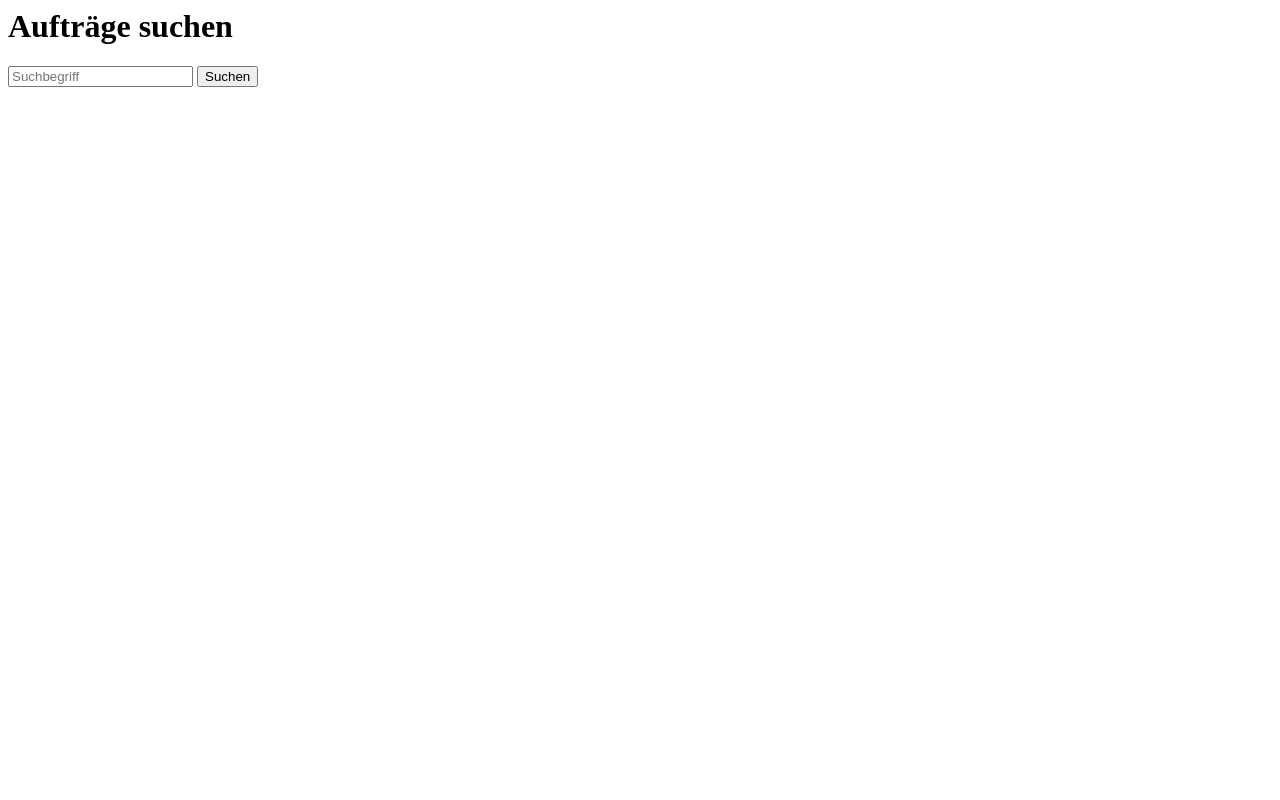
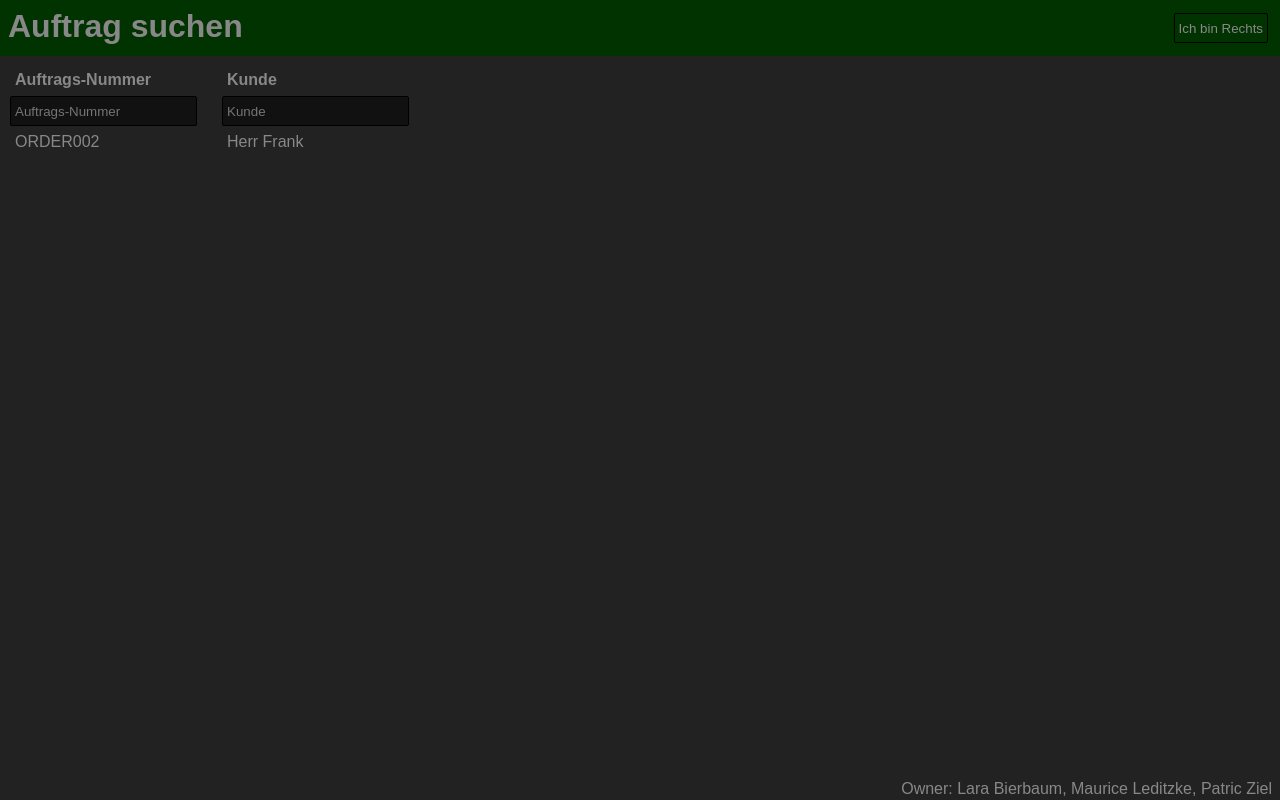
Before and after one commit to ITFA23Bierbaum/inventoryOverview, a Django app: page / in a window 1280 px wide. Run offline with Django 4.2, Linux system fonts and the light colour scheme; data comes from the database, SQL or seed files in the repository.

Commit message:
Auftrags-Tabelle umgesetzt

```diff
--- a/inventoryOverview/inventory/templates/inventory/base.html
+++ b/inventoryOverview/inventory/templates/inventory/base.html
@@ -1 +1,114 @@
-{% block content %}{% endblock %}
+<head>
+    <title>{{ title }}</title>
+    <style>
+        :root {
+          --dark-green: #030;
+          --dark-green-hover: #040;
+          --dark: #111;
+          --dark-hover: #141414;
+          --background: #222;
+          --text: #888;
+        }
+
+        * {
+            font-family: sans-serif;
+        }
+
+        body {
+            margin: 0;
+            background-color: var(--background);
+        }
+
+        body > div {
+            padding: 8px;
+        }
+
+        .bannerDiv {
+            display: flex;
+            height: 40px;
+            background-color: var(--dark-green);
+            justify-content: space-between;
+        }
+
+        .bannerDiv > form {
+            display: flex;
+            align-items: center;
+            height: 100%;
+        }
+
+        .bannerDiv > form > * {
+            margin: 4px;
+        }
+
+        .contentDiv {
+            height: calc(100% - 100px);
+        }
+
+        .subcontentDiv {
+            height: 10px;
+            display: flex;
+            justify-content: flex-end;
+        }
+
+        h1, button, label, input {
+            color: var(--text);
+            margin: 0;
+        }
+
+        h1, th, td {
+            cursor: default;
+        }
+
+        input, button {
+            height: 30px;
+            border-radius: 2px;
+            border: 1px solid #000000;
+            padding: 4px;
+        }
+
+        input[type='search'] {
+            background: var(--dark);
+        }
+
+        input[type='search']:hover {
+            background: var(--dark-hover);
+        }
+
+        button {
+            background: var(--dark-green);
+        }
+
+        button:hover {
+            background: var(--dark-green-hover);
+        }
+
+        table tr > * {
+            text-align: left;
+            color: var(--text);
+        }
+
+        .header > th,
+        .contentRow > td {
+            padding: 5px;
+        }
+        .filter > th {
+            padding: 0;
+        }
+    </style>
+</head>
+<body>
+    <div id="div_flag" class="bannerDiv" >
+        <h1>{{ title }}</h1>
+        <form id="frm_bannerRight">
+            <button type="submit">Ich bin Rechts</button>
+        </form>
+    </div>
+    <div id="div_content" class="contentDiv" >
+        {% block content %}{% endblock %}
+    </div>
+    <div id="div_subcontent" class="subcontentDiv" >
+        <form>
+            <label>Owner: Lara Bierbaum, Maurice Leditzke, Patric Ziel</label>
+        </form>
+    </div>
+</body>
--- a/inventoryOverview/inventory/templates/inventory/search.html
+++ b/inventoryOverview/inventory/templates/inventory/search.html
@@ -1,9 +1,72 @@
 {% extends "inventory/base.html" %}
 {% block content %}
-    <h1>Aufträge suchen</h1>
-    <form method="POST" enctype="multipart/form-data" action="{% url 'order-result' %}">
+    <form id="frm_redirect"
+          method="POST"
+          enctype="multipart/form-data"
+          action="{% url 'order-detail' %}"
+          style="display: none" >
+        <input id="input_redirectValue" name="selectedOrder" type="hidden" />
+    </form>
+    <form id="frm_content" method="POST" enctype="multipart/form-data" >
       {% csrf_token %}
-      <input type="search" placeholder="Suchbegriff" name="searched">
-      <button type="submit">Suchen</button>
+        <style>
+            table.ordersTable tr > *:nth-child(1) {
+                width: 200px;
+            }
+
+            table.ordersTable tr > *:nth-child(2) {
+                width: 300px;
+            }
+        </style>
+        <script>
+            function callback() {
+
+            }
+
+            function filterOnKeyDown(event) {
+                if (event.keyCode >= 48 && event.keyCode <= 57
+                        || event.keyCode >= 65 && event.keyCode <= 90
+                        || event.keyCode == 8) {
+                    console.log(event.path[0].value);
+                }
+            }
+
+            function addFilterToOrders() {
+                [].slice.call(document.getElementsByClassName('filter')[0].getElementsByTagName('input'))
+                        .forEach(function(e) {
+                    e.addEventListener('keyup', filterOnKeyDown, false);
+                });
+            }
+
+            function orderClick(orderNo) {
+                document.getElementById('input_redirectValue').value = orderNo;
+                frm_redirect.submit();
+            }
+        </script>
+        <table id="tbl_orders"
+               class="ordersTable" >
+            <thead >
+                <tr class="header" >
+                    <th>Auftrags-Nummer</th>
+                    <th>Kunde</th>
+                </tr>
+                <tr class="filter" >
+                    <th>
+                        <input type="search" placeholder="Auftrags-Nummer" name="orderNoSearch" >
+                    </th>
+                    <th>
+                        <input type="search" placeholder="Kunde" name="customerSearch" >
+                    </th>
+                </tr>
+            </thead>
+            <tbody>
+                {% for order in orders %}
+                <tr class="contentRow" onclick="orderClick('{{order.number}}');" >
+                    <td>{{order.number}}</td>
+                    <td>{{order.customer.name}}</td>
+                </tr>
+                {% endfor %}
+            </tbody>
+        </table>
     </form>
 {% endblock content %}
--- a/inventoryOverview/inventory/views.py
+++ b/inventoryOverview/inventory/views.py
@@ -6,7 +6,8 @@ from .models import Order, InventoryItem, OrderItem
 
 # Create your views here.
 def search(request):
-    return render(request, 'inventory/search.html')
+    orders = Order.objects.filter()
+    return render(request, 'inventory/search.html', {'title': 'Auftrag suchen', 'orders': orders})
 
 
 def result(request):
```
